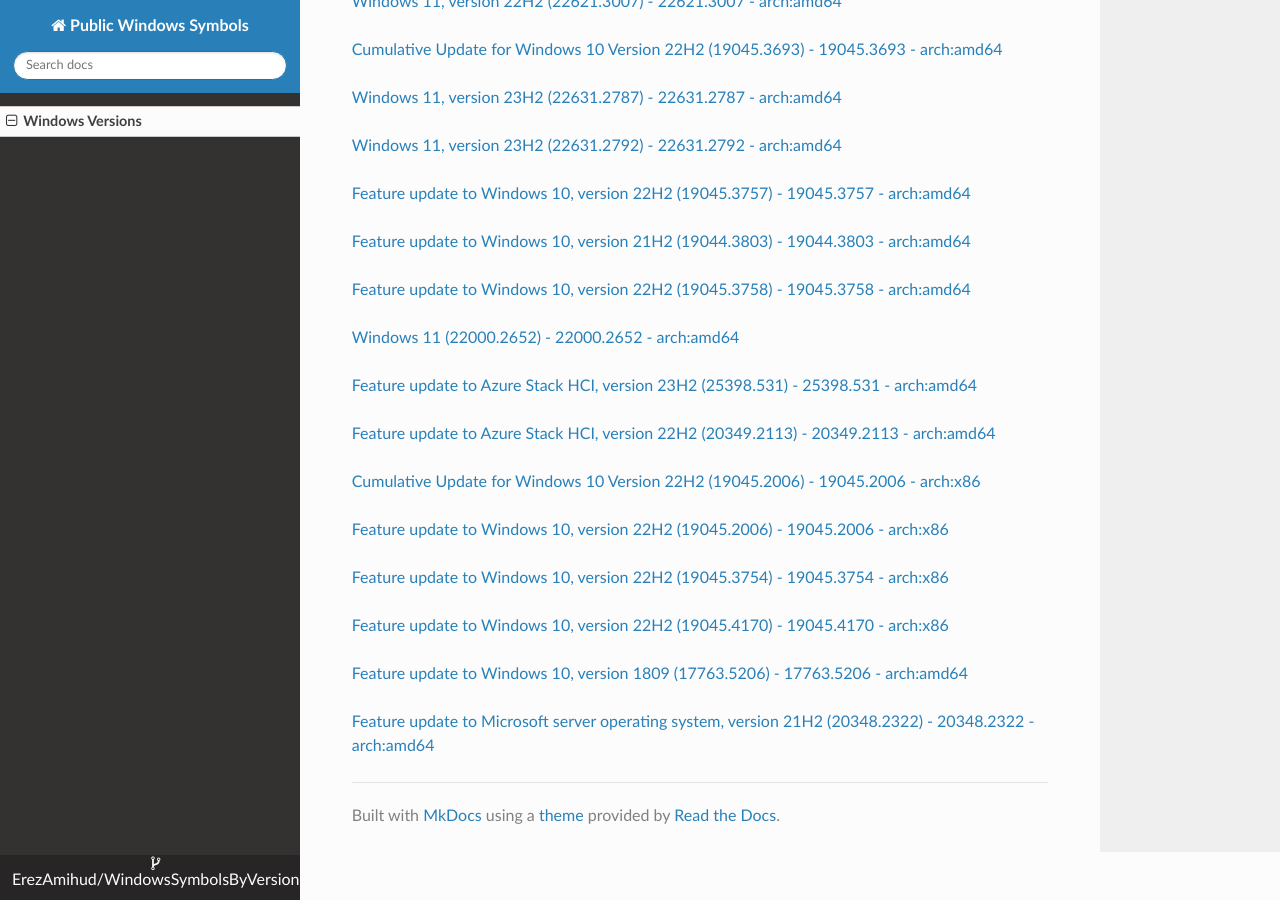
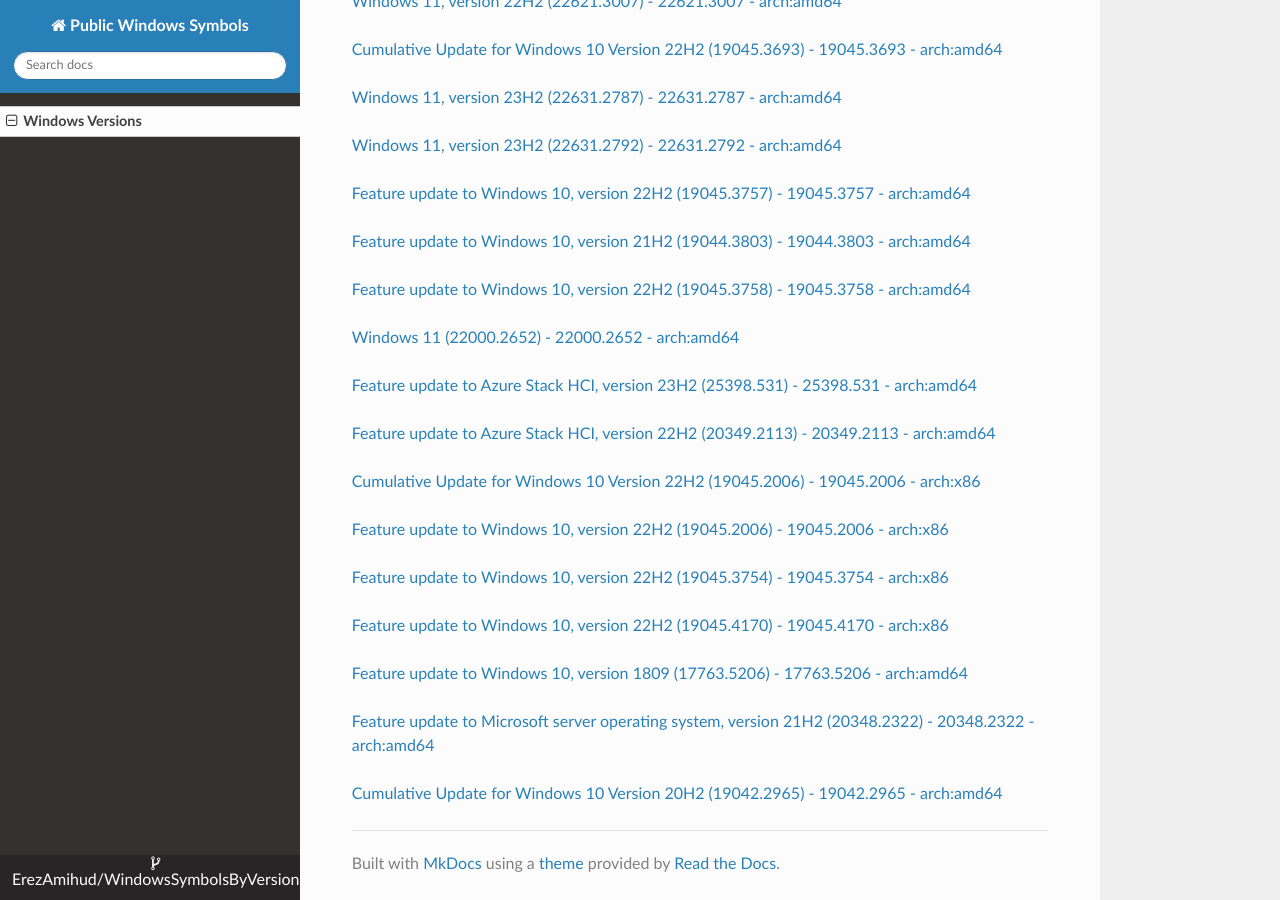
Before and after one commit to ErezAmihud/WindowsSymbolsByVersion, an MkDocs documentation site: the page built from docs/index.md, in a window 1280 px wide and 900 px high, scrolled down 20645 px. Built offline with MkDocs 1.6.1, drawn with Linux system fonts in a browser that asks for light colours; nearby versions of some CDN libraries.

Commit message:
Automated commit, add manifest for 516a583e-5af3-403d-843a-ea09f678f94a

```diff
--- a/docs/index.md
+++ b/docs/index.md
@@ -1150,3 +1150,6 @@
 
 
 [Feature update to Microsoft server operating system, version 21H2 (20348.2322) - 20348.2322 - arch:amd64](https://github.com/ErezAmihud/WindowsSymbolsByVersion/blob/main/manifests/854d29b2-edbc-4959-a3e2-8a61f0900a7c.manifest)
+
+
+[Cumulative Update for Windows 10 Version 20H2 (19042.2965) - 19042.2965 - arch:amd64](https://github.com/ErezAmihud/WindowsSymbolsByVersion/blob/main/manifests/516a583e-5af3-403d-843a-ea09f678f94a.manifest)
```
Also changed, not shown: process_builds.json (+1 -1 lines), 1 other file.
